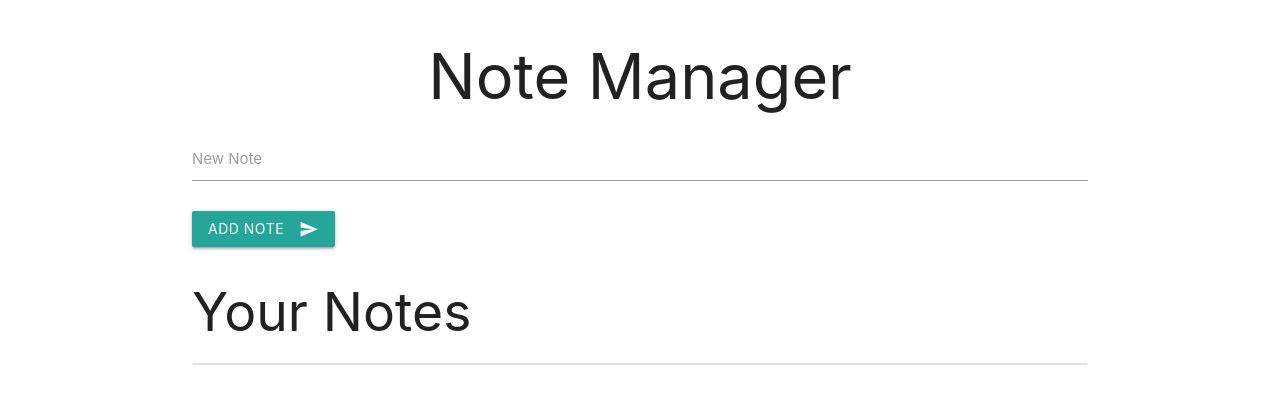
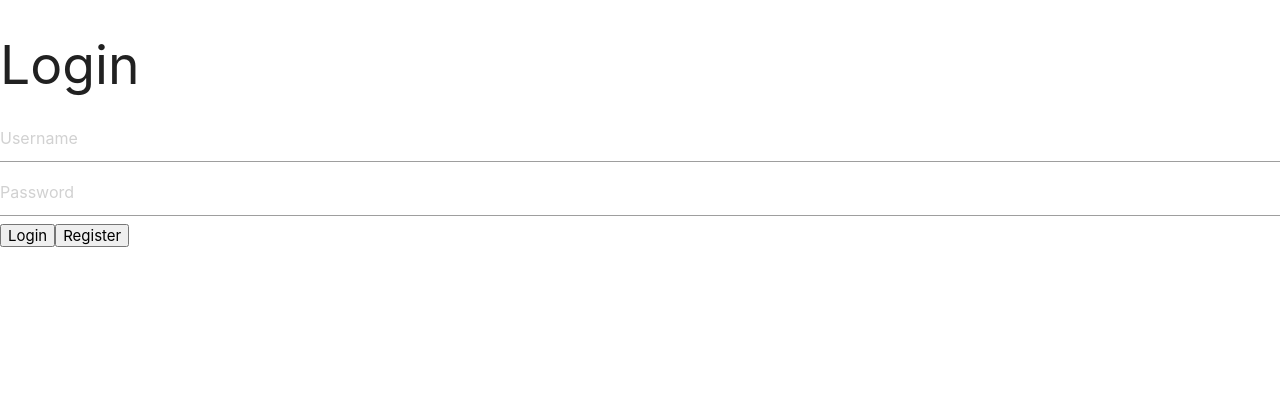
Before and after one commit to GuillermoBaldan/react-notes-app, a React (Create React App) app: page / in a window 1280 px wide. Shown: the top 404 px of the page. Built offline with nearby package versions, Linux system fonts and the light colour scheme.

Commit message:
App.js changed in order to be integrated with react-notes-app-backend project

```diff
--- a/src/App.js
+++ b/src/App.js
@@ -1,30 +1,68 @@
 // src/App.js
-import React, { useState } from 'react';
+import React, { useState, useEffect } from 'react';
 import NoteList from './components/NoteList';
 import NoteForm from './components/NoteForm';
-import { v4 as uuidv4 } from 'uuid';
 
 const App = () => {
   const [notes, setNotes] = useState([]);
   const [noteToEdit, setNoteToEdit] = useState(null);
+  const [isAuthenticated, setIsAuthenticated] = useState(false);
+  const [token, setToken] = useState('');
+
+  useEffect(() => {
+    if (isAuthenticated) {
+      fetch('http://localhost:4000/notes', {
+        headers: {
+          Authorization: `Bearer ${token}`,
+        },
+      })
+        .then(res => res.json())
+        .then(data => setNotes(data));
+    }
+  }, [isAuthenticated, token]);
 
   const handleSaveNote = (content) => {
     if (noteToEdit) {
+      // Editar nota existente
+      fetch(`http://localhost:4000/notes/${noteToEdit.id}`, {
+        method: 'PUT',
+        headers: {
+          'Content-Type': 'application/json',
+          Authorization: `Bearer ${token}`,
+        },
+        body: JSON.stringify({ content }),
+      })
+        .then(res => res.json())
+        .then(updatedNote => {
           setNotes(notes.map(note =>
-        note.id === noteToEdit.id ? { ...note, content } : note
+            note.id === noteToEdit.id ? updatedNote : note
           ));
           setNoteToEdit(null);
+        });
     } else {
-      const newNote = {
-        id: uuidv4(),
-        content
-      };
-      setNotes([...notes, newNote]);
+      // Agregar nueva nota
+      fetch('http://localhost:4000/notes', {
+        method: 'POST',
+        headers: {
+          'Content-Type': 'application/json',
+          Authorization: `Bearer ${token}`,
+        },
+        body: JSON.stringify({ content }),
+      })
+        .then(res => res.json())
+        .then(newNote => setNotes([...notes, newNote]));
     }
   };
 
   const handleDeleteNote = (id) => {
+    fetch(`http://localhost:4000/notes/${id}`, {
+      method: 'DELETE',
+      headers: {
+        Authorization: `Bearer ${token}`,
+      },
+    }).then(() => {
       setNotes(notes.filter(note => note.id !== id));
+    });
   };
 
   const handleEditNote = (id) => {
@@ -32,11 +70,79 @@ const App = () => {
     setNoteToEdit(note);
   };
 
+  const handleLogin = (username, password) => {
+    fetch('http://localhost:4000/login', {
+      method: 'POST',
+      headers: {
+        'Content-Type': 'application/json',
+      },
+      body: JSON.stringify({ username, password }),
+    })
+      .then(res => res.json())
+      .then(data => {
+        setToken(data.token);
+        setIsAuthenticated(true);
+      })
+      .catch(() => alert('Login failed'));
+  };
+
+  const handleRegister = (username, password) => {
+    fetch('http://localhost:4000/register', {
+      method: 'POST',
+      headers: {
+        'Content-Type': 'application/json',
+      },
+      body: JSON.stringify({ username, password }),
+    })
+      .then(() => handleLogin(username, password))
+      .catch(() => alert('Registration failed'));
+  };
+
   return (
-    <div className="container">
-      <h1 className="center-align">Note Manager</h1>
+    <div className="App">
+      {isAuthenticated ? (
+        <>
+          <h1>Note Manager</h1>
           <NoteForm onSave={handleSaveNote} noteToEdit={noteToEdit} />
           <NoteList notes={notes} onDelete={handleDeleteNote} onEdit={handleEditNote} />
+        </>
+      ) : (
+        <Login onLogin={handleLogin} onRegister={handleRegister} />
+      )}
+    </div>
+  );
+};
+
+const Login = ({ onLogin, onRegister }) => {
+  const [username, setUsername] = useState('');
+  const [password, setPassword] = useState('');
+
+  const handleSubmit = (e) => {
+    e.preventDefault();
+    onLogin(username, password);
+  };
+
+  return (
+    <div>
+      <h2>Login</h2>
+      <form onSubmit={handleSubmit}>
+        <input
+          type="text"
+          placeholder="Username"
+          value={username}
+          onChange={(e) => setUsername(e.target.value)}
+        />
+        <input
+          type="password"
+          placeholder="Password"
+          value={password}
+          onChange={(e) => setPassword(e.target.value)}
+        />
+        <button type="submit">Login</button>
+        <button type="button" onClick={() => onRegister(username, password)}>
+          Register
+        </button>
+      </form>
     </div>
   );
 };
```
Lines whose indentation alone changed are shown as unchanged.
